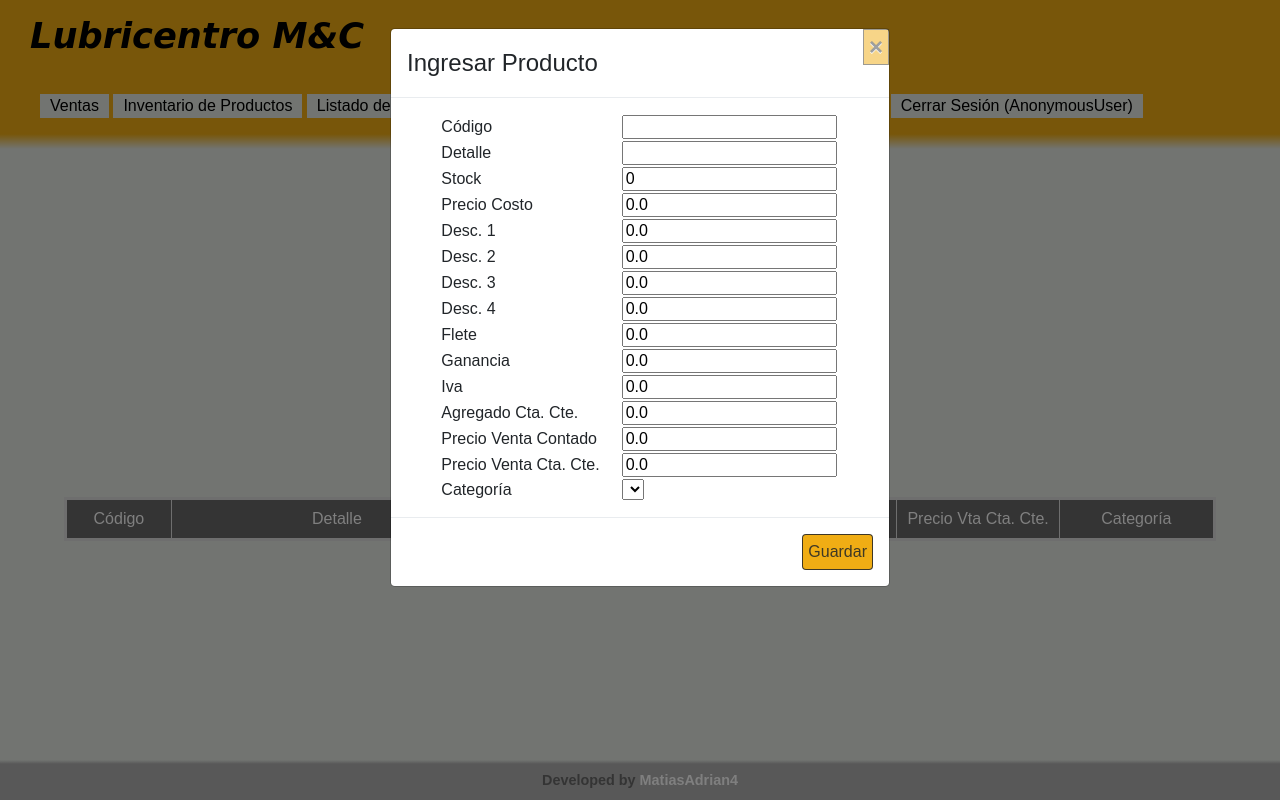
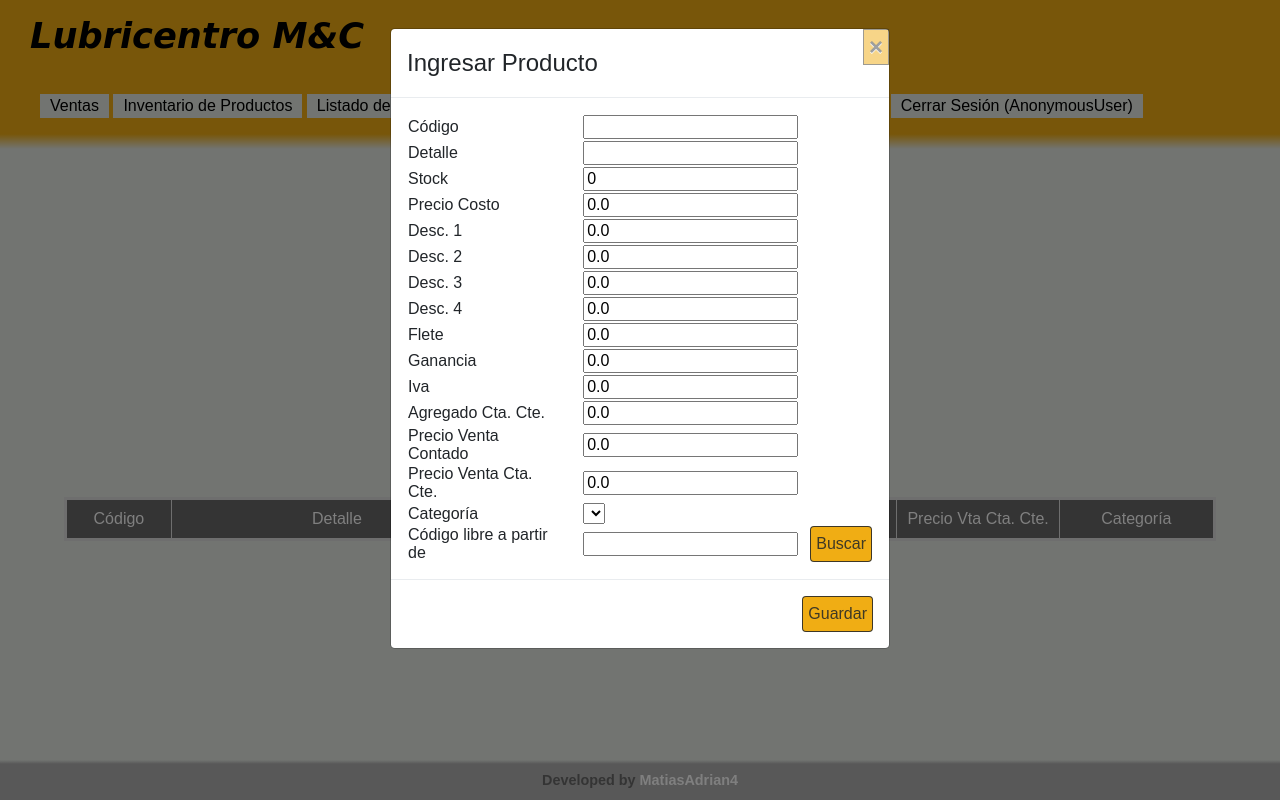
Before and after one commit to MatiasAdrian4/lubricentro_myc, a Django app: page /lubricentro_myc/inventario/ in a window 1280 px wide, after a click on "Ingresar Nuevo Producto". Run offline with Django 3.2, Linux system fonts and the light colour scheme; data that the repository does not hold is empty; some libraries are stand-ins or nearby versions.

Commit message:
added new function to get free codes

```diff
--- a/django_project/lubricentro_myc/templates/vue_modal/producto_modal.html
+++ b/django_project/lubricentro_myc/templates/vue_modal/producto_modal.html
@@ -67,16 +67,22 @@
           </tr>
           <tr>
             <td>Categoría</td>
-            <td><select>
-                  {% for item in categorias %}
-                      <option value="{{ item.categoria }}">{{ item.categoria }}</option>
-                  {% endfor %}
-                </select>
+            <td>
+              <select>
+                {% for item in categorias %}
+                    <option value="{{ item.categoria }}">{{ item.categoria }}</option>
+                {% endfor %}
+              </select>
             <td>
           </tr>
           <tr hidden>
             <td>Código Real</td>
             <td><input type="text"></td>
+          </tr>
+          <tr>
+            <td>Código libre a partir de</td>
+            <td><input type="text" style="margin-right: 10px"></td>
+            <td><button type="button" class="btn btn-default" @click="buscar_codigo_libre()">Buscar</button> </td>
           </tr>
         </table>
       </div>
@@ -150,6 +156,17 @@ new Vue({
           )
         }
       },
+      buscar_codigo_libre() {
+        let desde = $('#producto-modal .modal-body table tr:nth-child(17) td input').val();
+        axios.get("/lubricentro_myc/productos/buscar_codigo_libre?desde=" + desde)
+        .then((response)=> {
+          let codigo = response.data.codigo;
+          if(codigo != null) {
+            $('#producto-modal .modal-body table tr:nth-child(1) td input').val(codigo);
+          }
+        }).catch((error) => {}
+        )
+      },
       close() {
         window.location.reload();
       },
--- a/django_project/lubricentro_myc/views.py
+++ b/django_project/lubricentro_myc/views.py
@@ -154,6 +154,18 @@ class ProductoViewSet(viewsets.ModelViewSet):
             p.save()
         resultado = str(len(productos)) + " producto/s actualizado/s satisfactoriamente."
         return JsonResponse(data={'resultado': resultado})
+
+    # TODO: agregar aca un limite desde uix
+    @action(detail=False, methods=['get'])
+    def buscar_codigo_libre(self, request):
+        desde = int(request.GET.get('desde', ''))
+        hasta = desde + 10000
+        for i in range(desde, hasta):
+            try:
+                Producto.objects.get(codigo=i)
+            except Producto.DoesNotExist:
+                return JsonResponse(data={'codigo': i})
+        return JsonResponse(data={'codigo': None})
 
 
 class RemitoViewSet(viewsets.ModelViewSet):
```
